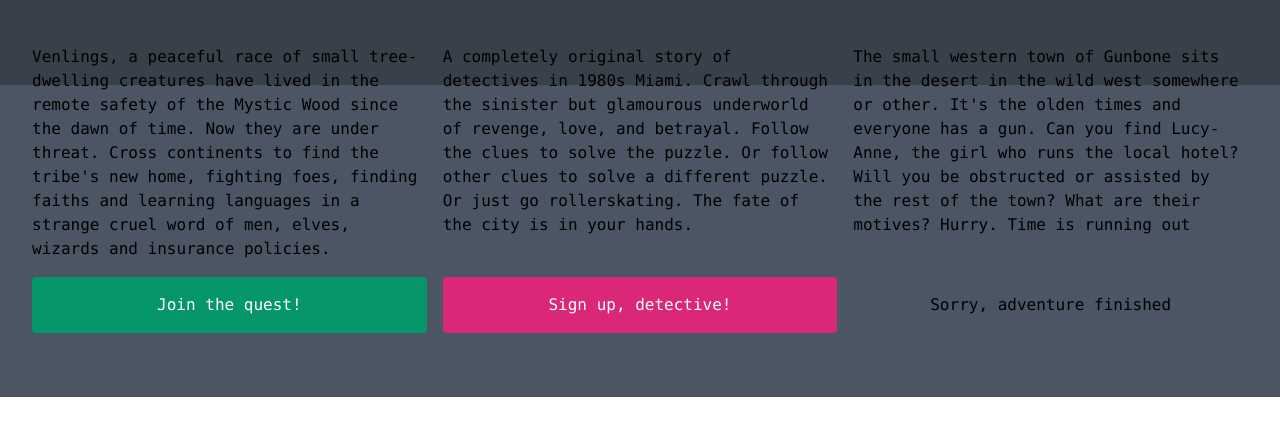
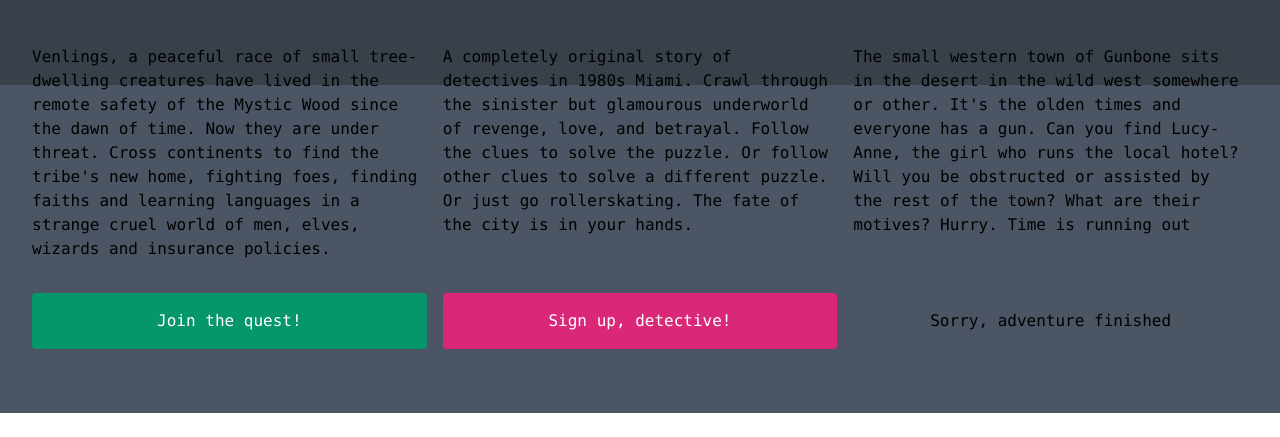
Before and after one commit to itsravenous/slackventures-website, a plain HTML site: page index.html in a window 1280 px wide. Shown: the part 715-1152 px from the top of the page. Drawn offline with nearby package versions, Linux system fonts and the light colour scheme.

Commit message:
Update index.html

```diff
--- a/index.html
+++ b/index.html
@@ -74,12 +74,12 @@
                 object-position: center center;
               ">
         </div>
-        <p>
+        <p class="mb-4">
           Venlings, a peaceful race of small tree-dwelling creatures have lived
           in the remote safety of the Mystic Wood since the dawn of time. Now
           they are under threat. Cross continents to find the tribe's new home,
           fighting foes, finding faiths and learning languages in a strange
-          cruel word of men, elves, wizards and insurance policies.
+          cruel world of men, elves, wizards and insurance policies.
         </p>
         <a href="#join-sprimshing" data-modal-id="join-sprimshing" class="mb-8 block p-4 rounded bg-green-600 hover:bg-green-700 text-white text-center">Join the quest!</a>
 
@@ -108,7 +108,7 @@
                 object-position: center center;
               ">
         </div>
-        <p>
+        <p class="mb-4">
           The small western town of Gunbone sits in the desert in the wild west
           somewhere or other. It's the olden times and everyone has a gun. Can
           you find Lucy-Anne, the girl who runs the local hotel? Will you be
```
